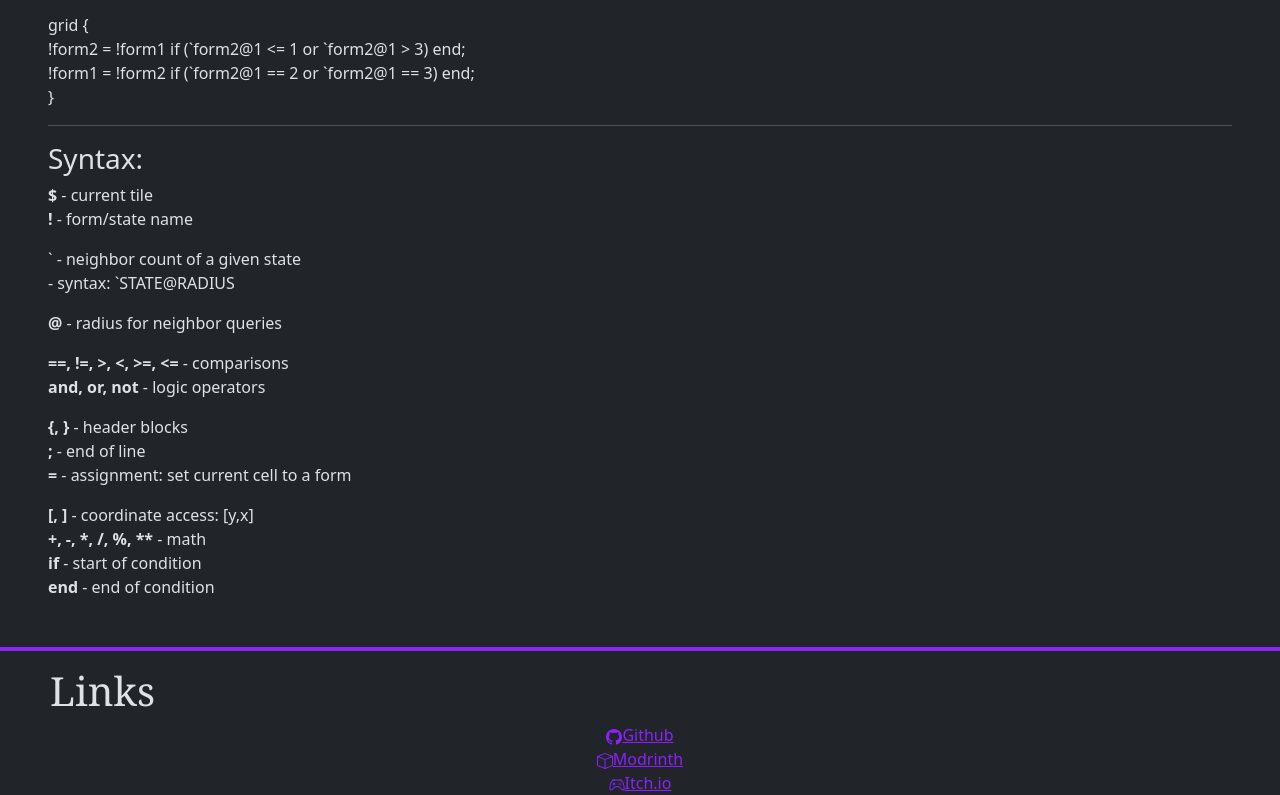
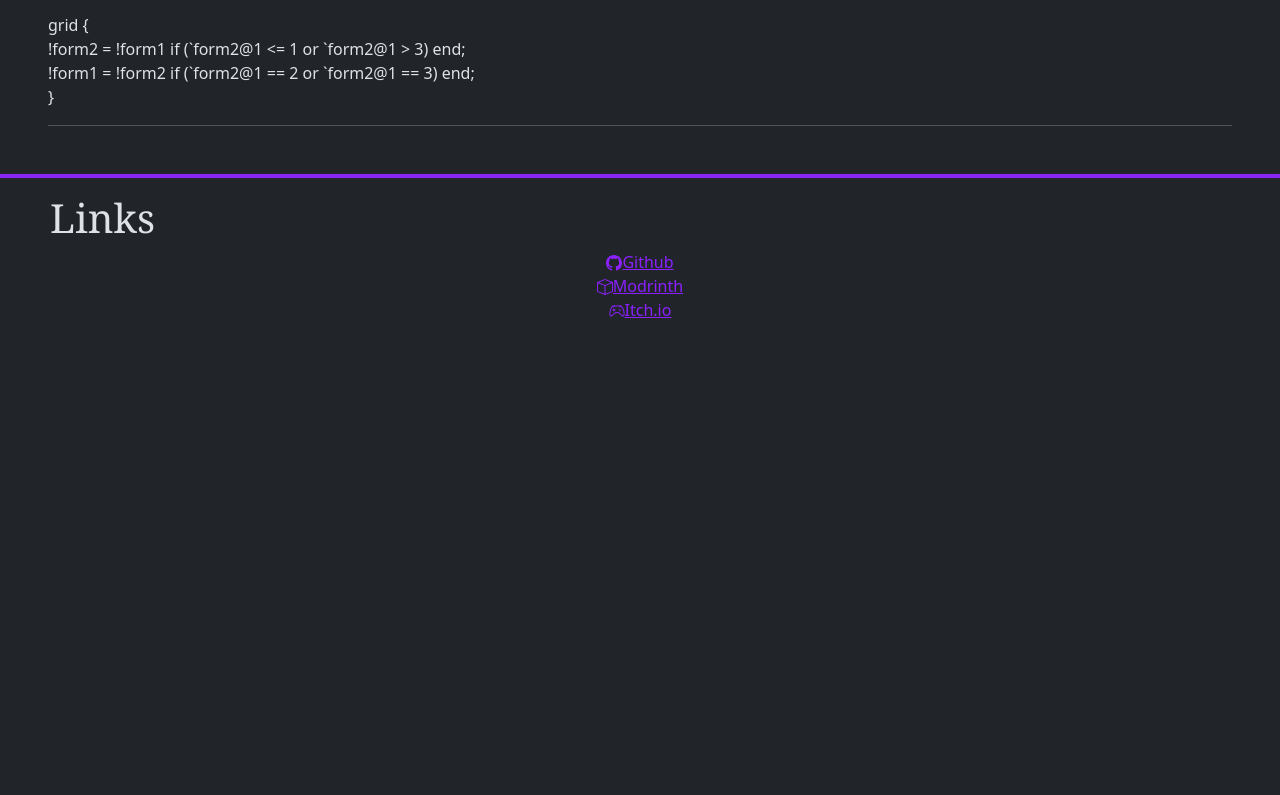
Before and after one commit to whitnlan000/Portfolio-Site, a plain HTML site: page index.html in a window 1280 px wide. Shown: the part 967-1762 px from the top of the page. After the commit the page ends 1289 px from the top, so only its background shows below. Drawn offline with nearby package versions, Linux system fonts and the light colour scheme.

Commit message:
Remove syntax explanation from index.html
Removed syntax explanation section from the HTML.

```diff
--- a/index.html
+++ b/index.html
@@ -68,14 +68,6 @@
                 <p>grid {<br/>!form2 = !form1 if (`form2@1 &lt;= 1 or `form2@1 &gt; 3) end;<br/>!form1 = !form2 if (`form2@1 == 2 or `form2@1 == 3) end;<br/>}</p>
 
                 <hr>
-
-                <h3>Syntax:</h3>
-                <p><strong>$</strong>  - current tile<br/><strong>!</strong>  - form/state name</p>
-                <p>`  - neighbor count of a given state<br/>     - syntax: `STATE@RADIUS</p>
-                <p><strong>@</strong>  - radius for neighbor queries</p>
-                <p><strong>==, !=, &gt;, &lt;, &gt;=, &lt;=</strong> - comparisons<br/><strong>and, or, not</strong>          - logic operators</p>
-                <p><strong>{, }</strong> - header blocks<br/><strong>;</strong>   - end of line<br/><strong>=</strong>   - assignment: set current cell to a form</p>
-                <p><strong>[, ]</strong> - coordinate access: [y,x]<br/><strong>+, -, *, /, %, **</strong> - math<br/><strong>if</strong>  - start of condition<br/><strong>end</strong> - end of condition</p>
             </div>
             <hr class="border-top border-4 border-primary opacity-100">
             <div id="Links">
```
